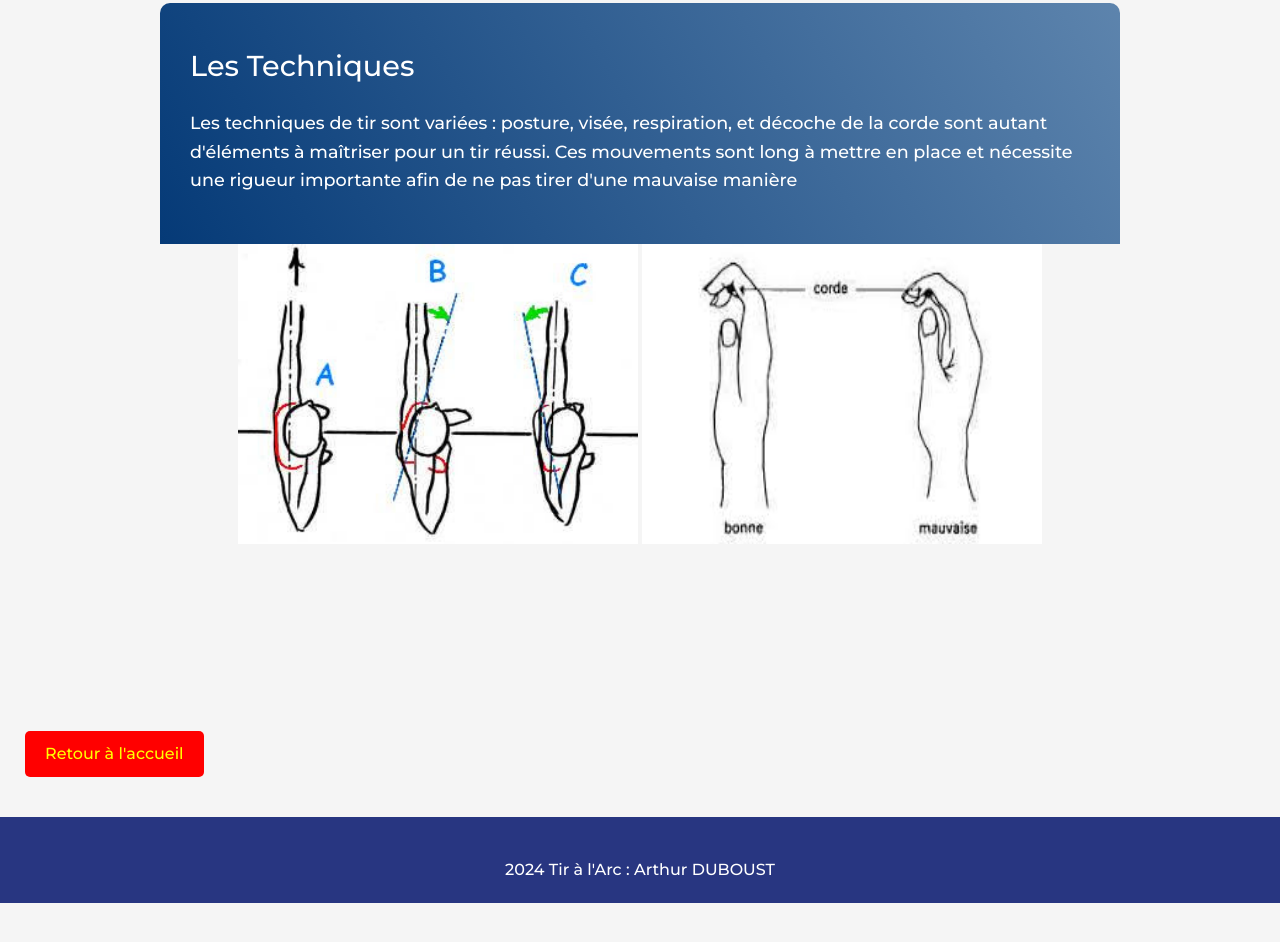
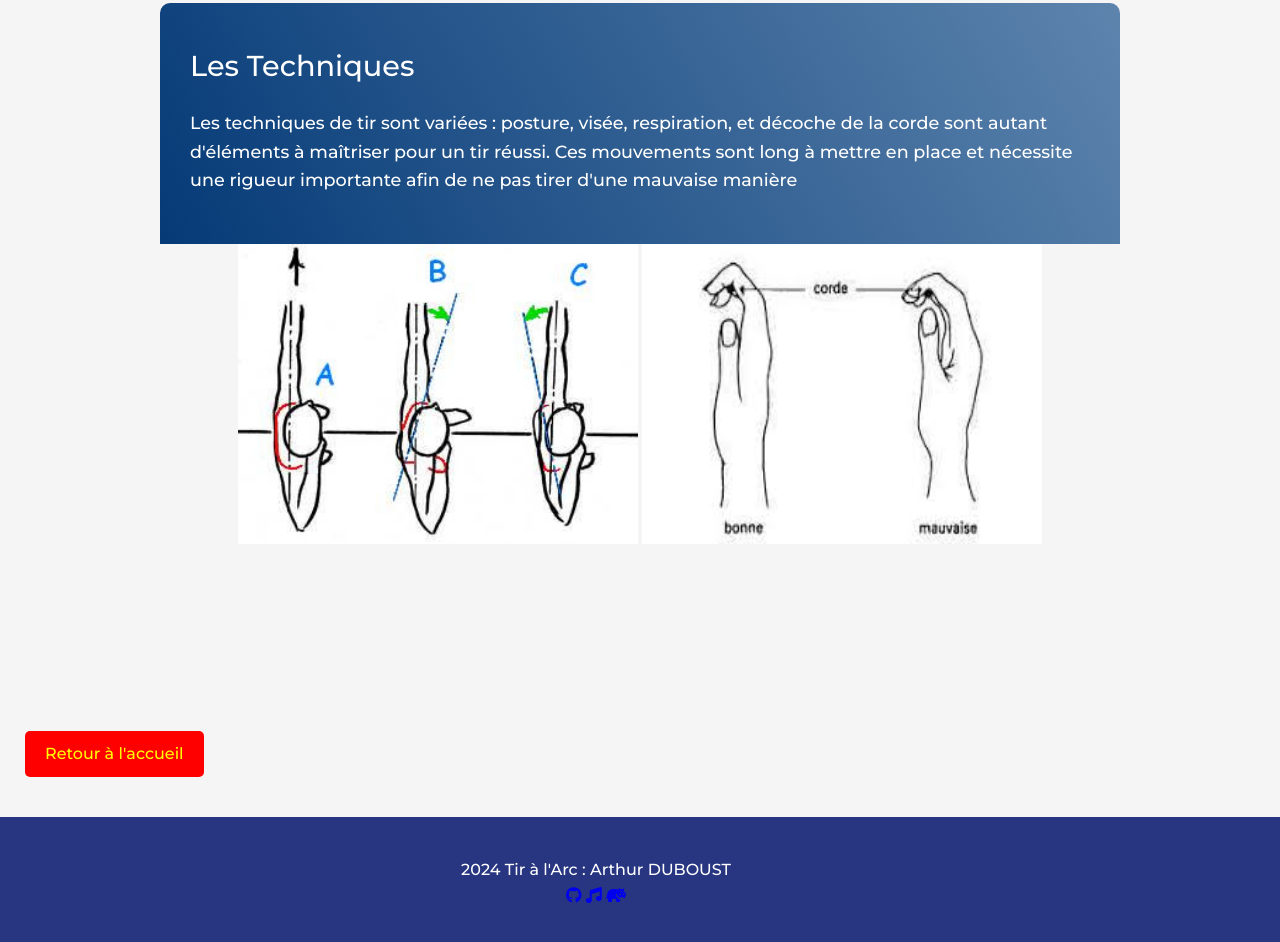
Before and after one commit to Arthur-6161/projet-final, a plain HTML site: page tir-a-l-arc.html in a window 1280 px wide. Shown: the part 3284-4226 px from the top of the page. Before the commit the page ends 4187 px from the top, so only its background shows below. Drawn offline with Linux system fonts and the light colour scheme.

Commit message:
final commit

```diff
--- a/tir-a-l-arc.html
+++ b/tir-a-l-arc.html
@@ -7,6 +7,8 @@
     <meta http-equiv="X-UA-Compatible" content="ie=edge">
     <title>Le Tir à l'Arc - Présentation</title>
     <link rel="stylesheet" href="css/style.css">
+    <script src="https://kit.fontawesome.com/2b7b2e9204.js" crossorigin="anonymous"></script>
+    <link rel="icon" type="image/png" href="images/iconne.PNG">
 </head>
 
 <body>
@@ -50,8 +52,7 @@
                         <img width="300" height="300"
                             src="https://www.erhart-sports.com/5974-large_default/kinetic-lancer-kit-arc-classique.jpg"
                             alt="img">
-                        <img width="300" height="300"
-                            src="images/arc-poulie.jpg" alt="img">
+                        <img width="300" height="300" src="images/arc-poulie.jpg" alt="img">
                     </div>
                 </div>
             </div>
@@ -74,8 +75,7 @@
                         <img width="300" height="300"
                             src="https://www.cdiscount.com/pdt2/3/4/7/1/700x700/ovo5293216077347/rw/fleche-d-arc-fleches-de-chasse-tir-a-l-arc-fleche.jpg"
                             alt="">
-                        <img width="300" height="300"
-                            src="images/palette.jpg" alt="">
+                        <img width="300" height="300" src="images/palette.jpg" alt="">
                     </div>
                 </div>
             </div>
@@ -131,8 +131,11 @@
 <a href="index.html" class="boutton">Retour à l'accueil</a>
 
 <footer>
-    <div class="conteneur"></div>
-    <p> 2024 Tir à l'Arc : Arthur DUBOUST</p>
+    <div class="conteneur">
+        <p> 2024 Tir à l'Arc : Arthur DUBOUST</p>
+        <a href="https://github.com/Arthur-6161"><i class="fa-brands fa-github"></i></a>
+        <a href="https://www.youtube.com/watch?v=jr6VS-KqaP0"><i class="fa-solid fa-music"></i></a>
+        <a href="images/hippo.jpg"><i class="fa-solid fa-hippo"></i></a>
     </div>
 </footer>
 
```
Also changed, not shown: index.html (+6 -3 lines), page-finale.html (+5 -0 lines), images/hippo.jpg (added), images/iconne.PNG (added).
